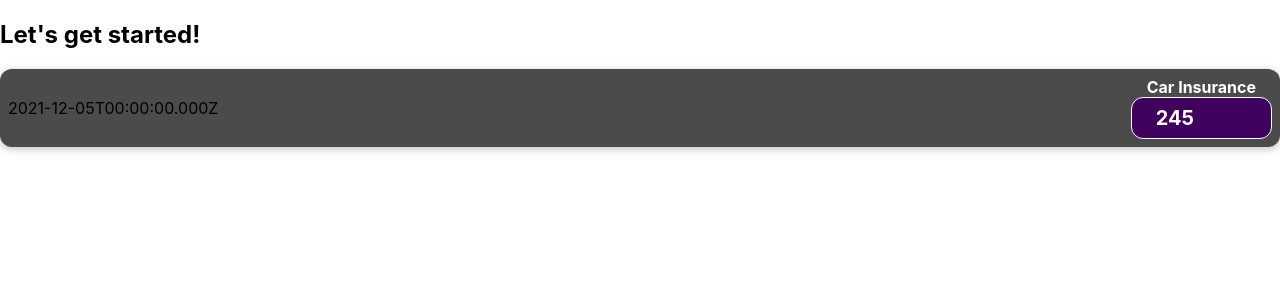
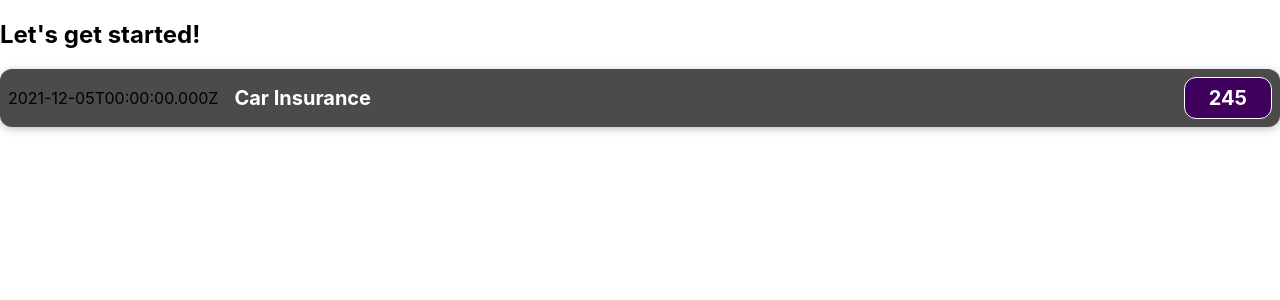
Before and after one commit to marknair/shiny-react, a JavaScript app: page / in a window 1280 px wide. Shown: the top 300 px of the page. Built offline with nearby package versions, Linux system fonts and the light colour scheme.

Commit message:
Fixed a div

```diff
--- a/src/components/ExpenseItem.js
+++ b/src/components/ExpenseItem.js
@@ -10,8 +10,8 @@ function ExpenseItem() {
 
         <div className="expense-item">
             <div>{expenseDate.toISOString()}</div>
-            <div>
-                <h2 className="expense-item__description">{expenseTitle}</h2>
+            <div className="expense-item__description">
+                <h2>{expenseTitle}</h2>
                 <div className="expense-item__price">{expenseAmount}</div>
             </div>
         </div>)
```
